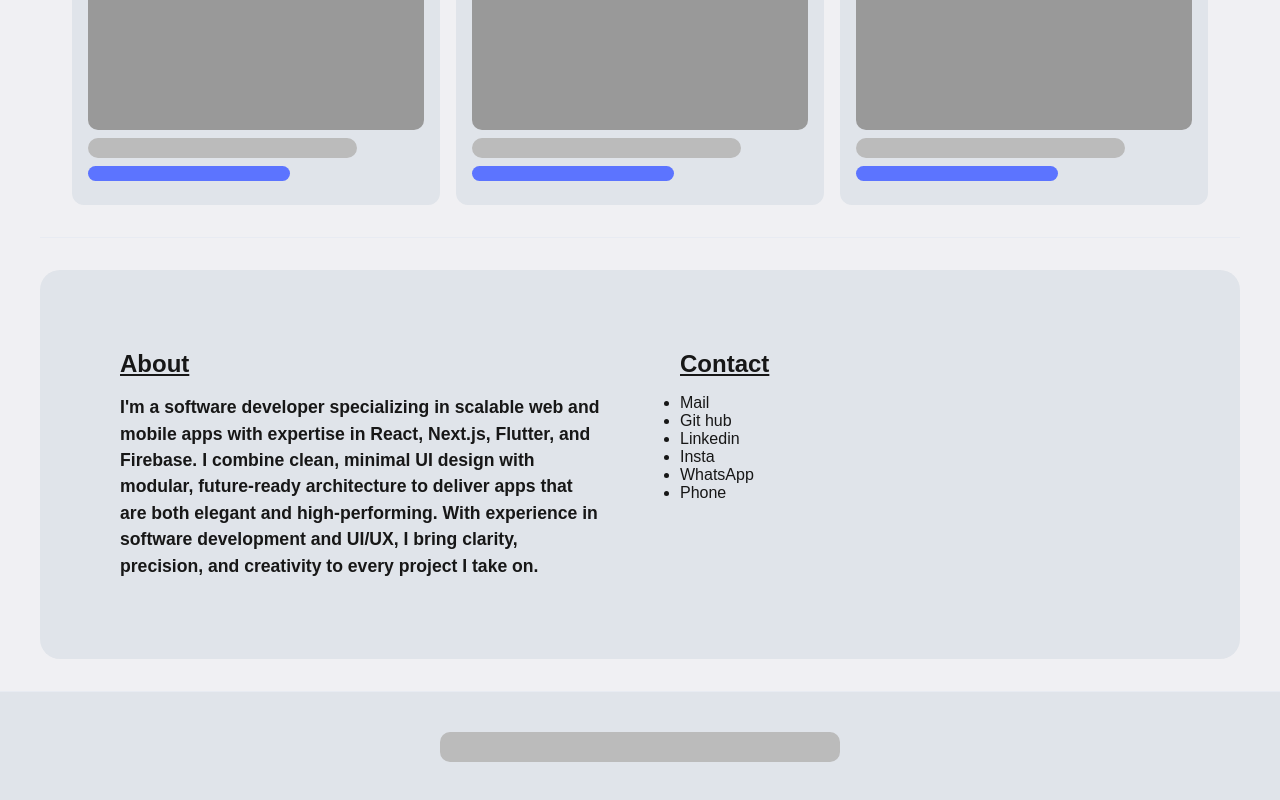
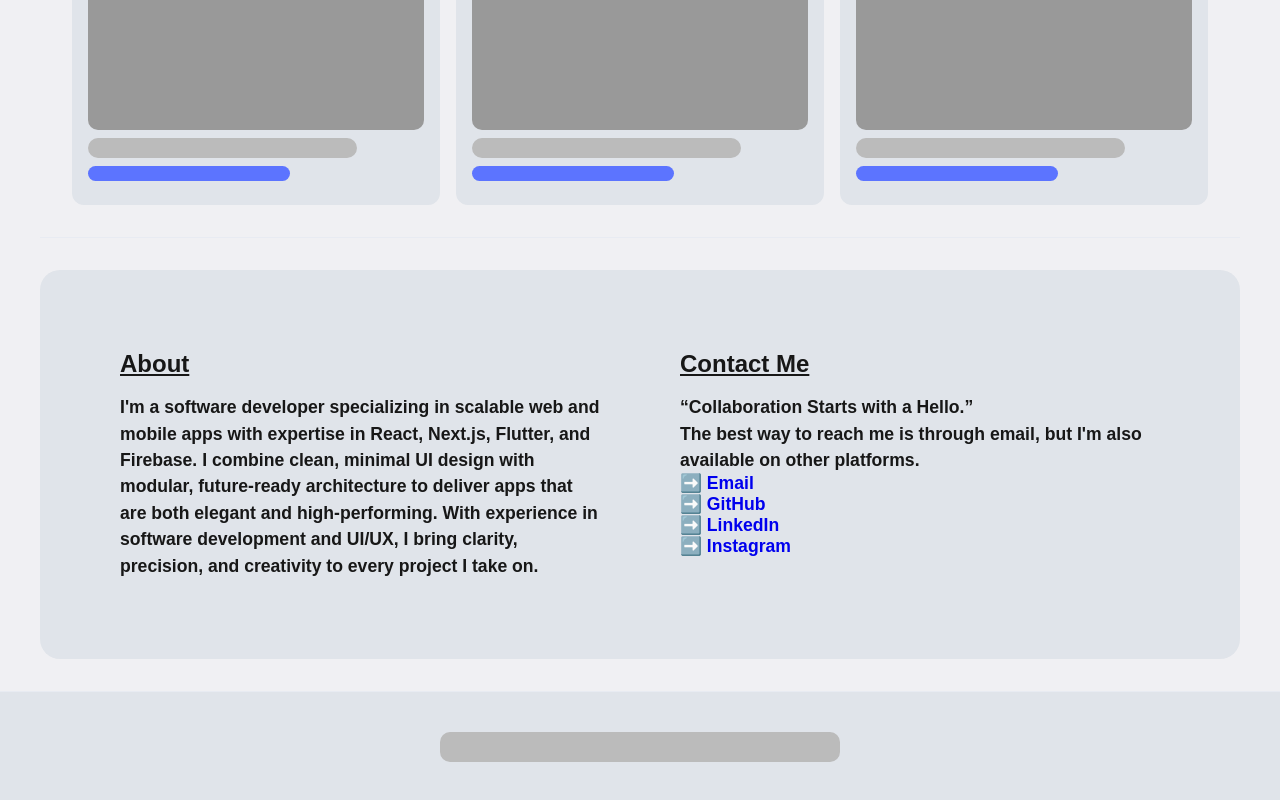
Before and after one commit to PratikKumarRout/Pratik-Kumar-Rout, a Next.js app: page / in a window 1280 px wide. Shown: the part 959-1759 px from the top of the page. Built offline with nearby package versions, Linux system fonts and the light colour scheme.

Commit message:
style: some tweaks in UI version 0.2.6

```diff
--- a/src/app/components/AboutContact.js
+++ b/src/app/components/AboutContact.js
@@ -1,6 +1,11 @@
-import PlaceholderBox from "./PlaceholderBox";
-import PlaceholderCircle from "./PlaceholderCircle";
 import styles from "./AboutContact.module.css";
+
+const contacts = [
+    { label: "Email", url: "mailto:routpratikiven@gmail.com", icon: "📧" },
+    { label: "GitHub", url: "https://github.com/PratikKumarRout", icon: "💻" },
+    { label: "LinkedIn", url: "https://www.linkedin.com/in/pratikkumarrout", icon: "🔗" },
+    { label: "Instagram", url: "https://www.instagram.com/pratikkumarrout09", icon: "📷" },
+];
 
 export default function AboutContact() {
     return (
@@ -8,21 +13,23 @@ export default function AboutContact() {
             <div className={styles.aboutContactContainer}>
                 <div className={styles.about} >
                     <h2>About</h2>
-                    <p className={styles.para}>I&apos;m a software developer specializing in scalable web and mobile apps with expertise in React, Next.js, Flutter, and Firebase.
+                    <p className={styles.para}>
+                        I&apos;m a software developer specializing in scalable web and mobile apps with expertise in React, Next.js, Flutter, and Firebase.
                         I combine clean, minimal UI design with modular, future-ready architecture to deliver apps that are both elegant and high-performing.
                         With experience in software development and UI/UX, I bring clarity, precision, and creativity to every project I take on.</p>
                 </div>
                 <div className={styles.contact}>
-                    <h2>Contact</h2>
+                    <h2>Contact Me</h2>
+                    <p className={styles.para}>“Collaboration Starts with a Hello.” <br />
+                        The best way to reach me is through email, but I&apos;m also available on other platforms.
+                    </p>
                     <div>
-                        <ul>
-                            <li>Mail</li>
-                            <li>Git hub</li>
-                            <li>Linkedin</li>
-                            <li>Insta</li>
-                            <li>WhatsApp</li>
-                            <li>Phone</li>
-                        </ul>
+                        {/* make a list of those contacts using map function */}
+                        {contacts.map((contact, index) => (
+                            <div key={index} className={styles.contactList}>
+                                <a href={contact.url}>{contact.label}</a>
+                            </div>
+                        ))}
                     </div>
                 </div>
             </div>
--- a/src/app/components/AboutContact.module.css
+++ b/src/app/components/AboutContact.module.css
@@ -10,14 +10,14 @@
     align-items: flex-start;
 }
 
-
-
-.about, .contact {
+.about,
+.contact {
     flex: 1;
     min-width: 0;
 }
 
-.about h2, .contact h2 {
+.about h2,
+.contact h2 {
     margin-bottom: 1rem;
     text-decoration: underline;
 }
@@ -29,3 +29,18 @@
     text-align: left;
     font-size: 1.1rem;
 }
+
+.contactList a {
+    text-decoration: none;
+    font-weight: bold;
+    font-size: 1.1rem;
+    list-style: disc inside;
+}
+
+.contactList a::before {
+    content: "➡️ ";
+}
+
+.contactList a:hover {
+    color: var(--accent);
+}
```
